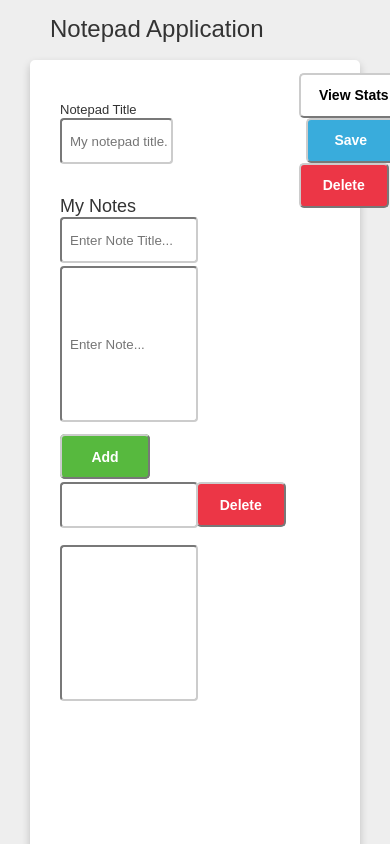
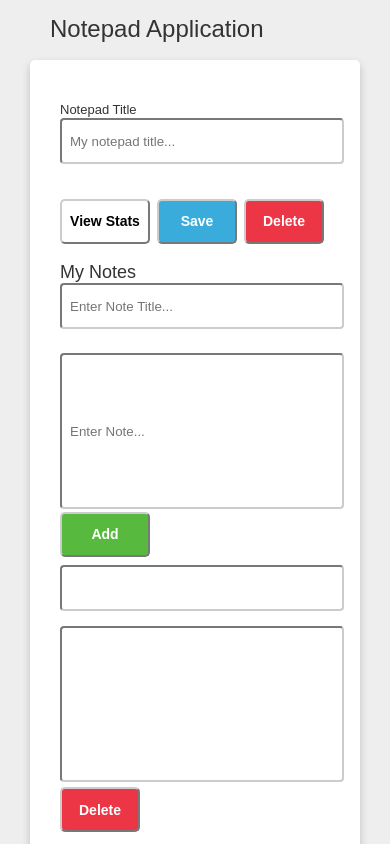
Before and after one commit to VartanyanE/DISQO, a React (Create React App) app in the folder client/: page / in a window 390 px wide. Shown: the top 844 px of the page. Built offline with nearby package versions, Linux system fonts and the light colour scheme.

Commit message:
added media queries

```diff
--- a/client/src/pages/Gists.js
+++ b/client/src/pages/Gists.js
@@ -31,7 +31,7 @@ function Gists() {
   const [numberOfGists, setNumberOfGists] = useState([]);
 
      useEffect(() => {
-      fetch('https://api.github.com/gists', {
+      fetch('https://api.github.com/gists?per_page=25', {
         headers: {
           'Content-Type': 'application/json',
           'Authorization': "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"
@@ -46,20 +46,25 @@ function Gists() {
 
 
     const loopDates = async () => {
+
+
       const createdAt = [];
       const gists = [];
-      for (let i = 0; i < data.length; i++) {
+      for (let i = 0; i < data.length; i+=5) {
         createdAt.push(data[i].created_at);
       }
 
-      for (let i = 0; i < data.length; i++) {
-        gists.push(data.length);
-      }
+
+
+      // for (let i = 0; i < data.length; i++) {
+      //   gists.push(data.length);
+      // }
       setCreatedAtState(createdAt);
       setNumberOfGists(gists)
       console.log(numberOfGists);
-    }
-;
+    };
+
+    console.log(createdAtState);
 
 
 
@@ -75,9 +80,13 @@ const chartData = {
   ],
   datasets: [
     {
-      data: [12, 19],
+      data: [50, 100, 200, 300, 400, 500],
+      label: "Gists Created"
     },
+
   ],
+
+
 };
 
 const options={
--- a/client/src/pages/Notepad.js
+++ b/client/src/pages/Notepad.js
@@ -124,7 +124,7 @@ console.log(localNotepadTitle)
             />
           </div>
           <div className="add-btn">
-            <button className="add-btn" onClick={submitNote}>
+            <button className="add-button" onClick={submitNote}>
               Add
             </button>
           </div>
--- a/client/src/styles/gists.css
+++ b/client/src/styles/gists.css
@@ -36,7 +36,7 @@ button {
   display: grid;
   grid-gap:3px;
   grid-template-columns: repeat(12, 1fr);
-  grid-template-rows: 400px 60px 400px;
+  grid-template-rows: 450px 60px 450px;
   grid-template-areas:
   ". gc gc gc gc gc gc gc gc . . cs"
   ". . . . . lb lb . . . . ."
--- a/client/src/styles/notepad.css
+++ b/client/src/styles/notepad.css
@@ -38,7 +38,7 @@ button {
   grid-template-columns: repeat(12, 1fr);
   grid-template-rows: 80px 80px 150px 60px 60px 300px 60px 300px;
   grid-template-areas:
-  "t t t . . . . . b b b b"
+  "t t t . . . b b b b b b"
   "n n n n n n . . . . . ."
   "o o o o o o . . . . . ."
   "a a . . . . . . . . . ."
@@ -49,6 +49,109 @@ button {
 
 
   font-family: Arial !important;
+
+}
+
+
+
+@media (max-width: 768px) {
+  .card {
+    grid-template-areas:
+    "t t t t t t t t t t t t"
+    "b b b b b b b b b b b b"
+    "n n n n n n n n n n n n"
+    "o o o o o o o o o o o o"
+    "a a . . . . . . . . . ."
+    "f f f f f f f f f f f f"
+    "fn fn fn fn fn fn fn fn fn fn fn fn "
+    "d d . . . . . . . . . .";
+
+    grid-template-rows: 80px 80px 90px 150px 60px 60px 160px 60px;
+  }
+
+
+  .notepad-title{
+    grid-area: t;
+    width: 100%;
+   }
+
+   .title-btns {
+    grid-area: b;
+    display: inline;
+    align-self: center;
+    justify-items: start;
+    width: 100%;
+
+}
+
+.note-title {
+  grid-area: n;
+  align-self: start !important;
+}
+
+.note {
+  grid-area: o;
+  width:100%;
+  align-self: start !important;
+}
+
+}
+
+
+@media (max-width: 600px) {
+  .card {
+    grid-template-areas:
+    "t t t t t t t t t t t t"
+    "b b b b b b b b b b b b"
+    "n n n n n n n n n n n n"
+    "o o o o o o o o o o o o"
+    "a a . . . . . . . . . ."
+    "f f f f f f f f f f f f"
+    "fn fn fn fn fn fn fn fn fn fn fn fn "
+    "d d . . . . . . . . . .";
+    grid-template-columns: repeat(12, 1fr);
+    grid-gap:1px;
+  }
+  .notepad-title{
+    grid-area: t;
+    width: 100% !important;
+   }
+
+   .title-btns {
+    grid-area: b;
+    display: inline;
+    align-self: center;
+    justify-self: center;
+}
+
+.stats-btn {
+  background-color: #FFF;
+  border-radius: 5px;
+  border-color: #CCC;
+  font-weight: bolder;
+  width:90px !important;
+
+}
+
+.save-btn {
+  background-color: #39ACDC;
+  border-radius: 5px;
+  border-color: #CCC;
+  font-weight: bolder;
+  color: #FFF;
+  margin-right: 7px;
+  margin-left: 7px;
+  width:80px !important;
+}
+
+.del-btn {
+  background-color: #EC3646;
+  border-radius: 5px;
+  border-color: #CCC;
+  font-weight: bolder;
+  color: #FFF;
+  width:80px !important;
+}
 
 }
 
@@ -73,6 +176,7 @@ button {
     grid-area: b;
     display: inline;
     align-self: center;
+    justify-self: end;
 }
 
 .note-title {
@@ -82,6 +186,7 @@ button {
 
 .note {
   grid-area: o;
+  width:100%;
 }
 
 .add-btn{
@@ -102,13 +207,13 @@ button {
  grid-area: fn;
 }
 
-.second-note-title {
+/* .second-note-title {
 
 }
 
 .second-note {
 
-}
+} */
 
 
 .input-title {
@@ -158,7 +263,7 @@ button {
   width:90px;
 }
 
-.add-btn {
+.add-button {
   background-color: #57B93E;
   border-radius: 5px;
   border-color: #CCC;
@@ -167,126 +272,3 @@ button {
   width:90px;
   align-self: end;
 }
-
-
-
-
-
-
-
-
-
-
-
-
-
-
-
-
-
-
-
-
-
-
-
-/*
-
-button {
-    font-size: 14px;
-    padding:4px 6px;
-     border-color: #CCC;
-     border-radius: 4px;
-     height:40px;
-     width:90px;
-     margin:5px;
-
-
-}
-
-
-
-
-.savebtn {
-    background-color: #39ACDC;
-    border: none;
-}
-
-
-
-.notepad-title-input {
-  grid-column: 1 / span 4;
-  align-self: center;
-  margin-left: 30px;
-}
-
-.note-title-input {
-  grid-column: 1 / span 3;
-  align-self: center;
-  margin-top: 10px;
-  width:400px;
-}
-
-.note-input {
-  grid-column: 1 / span 5;
-
-  margin-top: 10px;
-  width:400px;
-  height:100px;
-}
-
-.view-stats{
-  grid-column: 10 / span 1;
-  justify-self: end;
-   align-self: center;
-   background-color: #EEE;
-
-}
-
-.view-stats-btn {
-    background-color: #EEE;
-}
-
-.save-btn {
-background-color: #39ACDC ;
-color:#EEE;
-border: none;
-}
-
-.delete-btn {
-    background-color: #EC3646;
-    color:#EEE;
-    border: none;
-}
-
-.save{
-  grid-column: 11 / span 1;
-  justify-self: center;
-   align-self: center;
-}
-
-
-.delete{
-  grid-column: 12 / span 1;
-  justify-self: start;
-   align-self: center;
-
-}
-
-.add {
-  grid-column: 1 / span 1;
-  justify-self: start;
-   align-self: center;
-   margin-left: 30px;
-}
-.add-btn {
-  background-color: #57B93E;
-  color:#EEE;
-  border: none;
-  }
-.notes-heading {
-  grid-column: 1 / span 6;
-  font-size: 18px;
-  margin-top: 20px;
-  margin-left: 30px;
-} */
```
